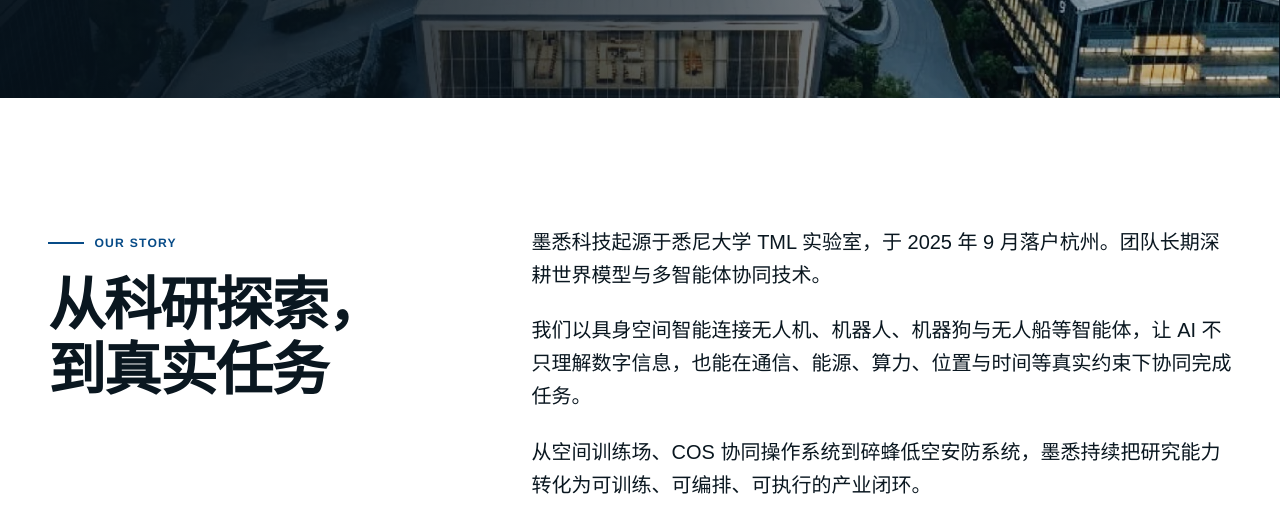
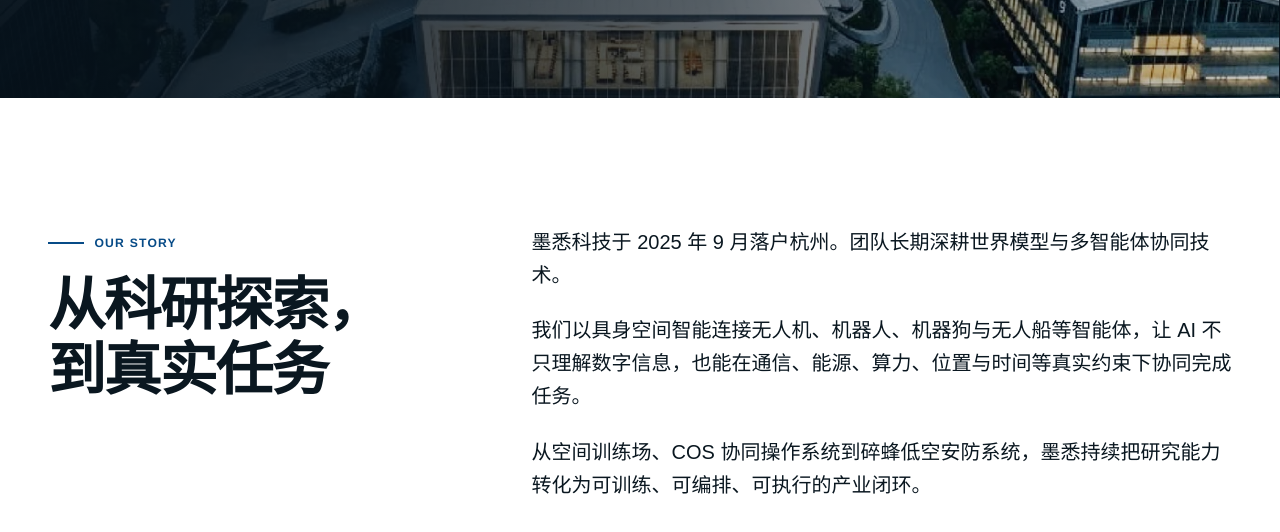
Before and after one commit to a5507203/melsy, a website: page about.html in a window 1280 px wide. Shown: the part 526-1058 px from the top of the page. Drawn offline with Linux system fonts and the light colour scheme.

Commit message:
Update about.html

```diff
--- a/about.html
+++ b/about.html
@@ -67,7 +67,7 @@ FORM: 大图与时间轴承担叙事；不用虚构数字、表单或模板化
             <h2 id="story-title">从科研探索，到真实任务</h2>
           </aside>
           <div class="story-body">
-            <p>墨悉科技起源于悉尼大学 TML 实验室，于 2025 年 9 月落户杭州。团队长期深耕世界模型与多智能体协同技术。</p>
+            <p>墨悉科技于 2025 年 9 月落户杭州。团队长期深耕世界模型与多智能体协同技术。</p>
             <p>我们以具身空间智能连接无人机、机器人、机器狗与无人船等智能体，让 AI 不只理解数字信息，也能在通信、能源、算力、位置与时间等真实约束下协同完成任务。</p>
             <p>从空间训练场、COS 协同操作系统到碎蜂低空安防系统，墨悉持续把研究能力转化为可训练、可编排、可执行的产业闭环。</p>
           </div>
```
